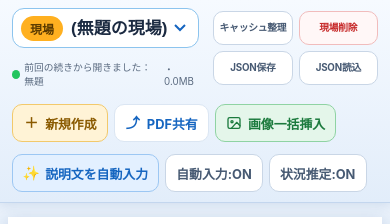
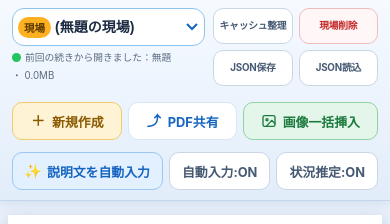
Before and after one commit to perfectblue116-rgb/ksh5, a plain HTML site: page index.html in a window 390 px wide. Shown: the top 224 px of the page. Drawn offline with nearby package versions, Linux system fonts and the light colour scheme.

Commit message:
Add files via upload

```diff
--- a/index.html
+++ b/index.html
@@ -40,15 +40,20 @@ body{margin:0;background:#e8f0fa;font-family:-apple-system,"Hiragino Sans","Yu G
 }
 /* iPhone:1行目=現場+右上に2×2(キャッシュ整理/現場削除/JSON保存/JSON読込)、続く2行=主要ボタン */
 @media(max-width:699px){
- #top .t1{flex:1 1 0;min-width:0}
+ #top{align-items:flex-start;gap:8px}
+ #top .t1{flex:1 1 0;min-width:0;flex-direction:column;flex-wrap:nowrap;align-items:stretch;gap:4px}
+ #top .pill{min-width:0;max-width:100%;box-sizing:border-box;height:38px;gap:4px;padding:0 6px 0 5px}
+ #top .badge{flex:none;white-space:nowrap;font-size:10.5px;padding:3px 6px}
+ #top #siteSel{flex:1 1 0;min-width:0;width:100%;max-width:none;font-size:14px;padding-right:14px;text-overflow:ellipsis;white-space:nowrap}
+ #top #stat{min-width:0;flex-wrap:wrap}
  .tz{display:grid;grid-template-columns:1fr 1fr;gap:6px;flex:0 0 clamp(150px,45%,190px);order:1}
  .brk{display:block;flex:0 0 100%;height:0;order:2}
  .tb{display:flex;flex-wrap:wrap;gap:6px;flex:0 0 100%;order:3}
  .brk2{display:block;flex:0 0 100%;height:0}
  #bNew,#bPdfShare,#bBulk,#bAi,#bJson,#bLoad,#bAiSet,#bScSet,#bClean,#bDel{order:0}
- #top .tz .s{white-space:normal;width:100%;min-width:0;height:auto;min-height:34px;padding:2px 3px;font-size:clamp(9px,2.5vw,12px);line-height:1.15;text-align:center;letter-spacing:-.02em}
+ #top .tz .s{white-space:normal;width:100%;min-width:0;height:auto;min-height:36px;padding:2px 3px;font-size:clamp(9px,2.5vw,12px);line-height:1.15;text-align:center;letter-spacing:-.02em}
  #top #stat{font-size:clamp(8.5px,2.5vw,10.5px);gap:4px}
- #top .tb .b,#top .tb .s{height:38px;padding:0 clamp(8px,2.6vw,12px);font-size:clamp(11px,3.3vw,13px)}
+ #top .tb .b,#top .tb .s{flex:1 1 auto;min-width:0;height:38px;padding:0 clamp(6px,2vw,12px);font-size:clamp(11px,3.3vw,13px)}
 }
 .b,.s{font-family:inherit;cursor:pointer;border-radius:12px;font-weight:700;display:inline-flex;align-items:center;justify-content:center;gap:6px;border:1.5px solid transparent}
 .b{height:38px;padding:0 11px;font-size:13px;border-radius:10px}
```
